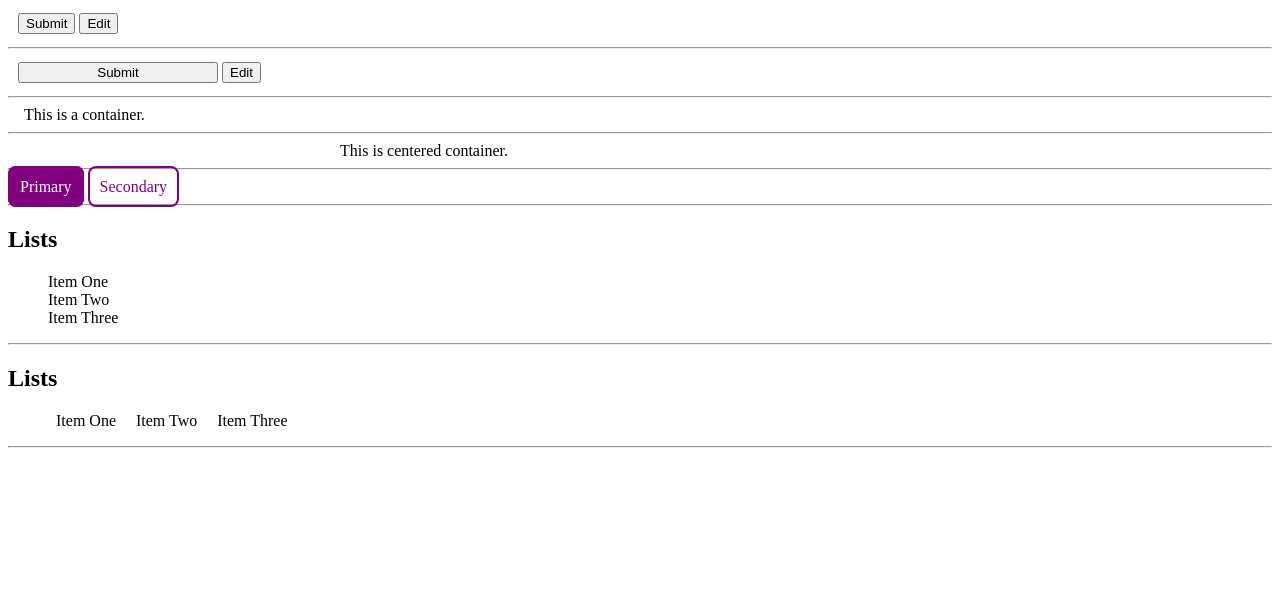
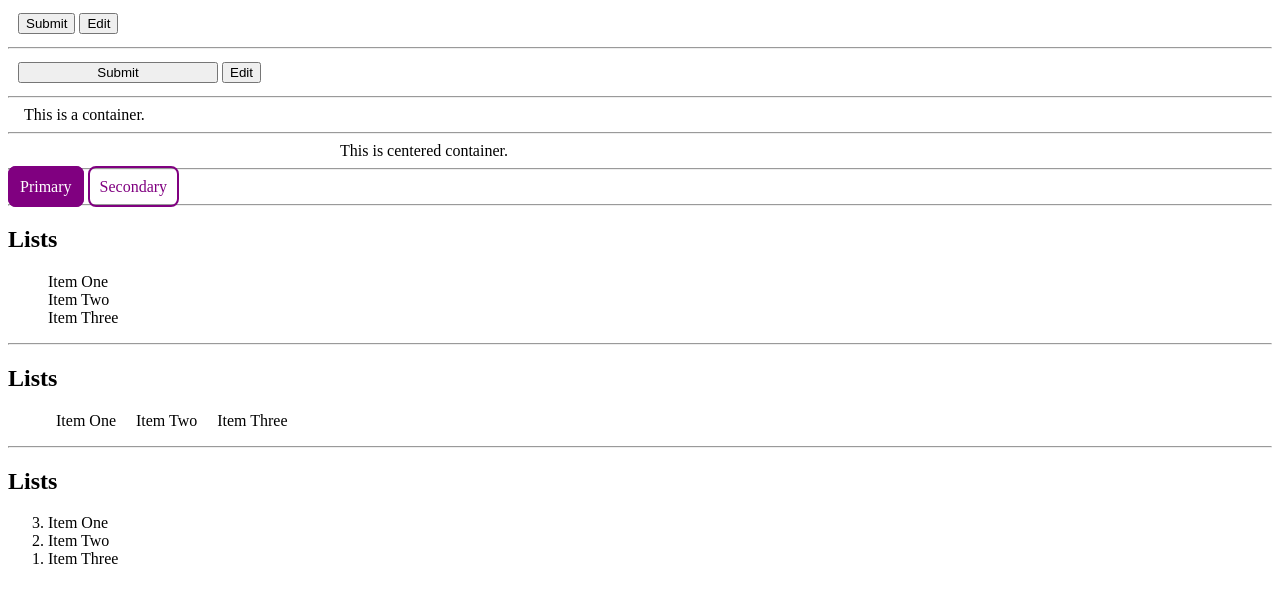
Before and after one commit to Soudip-Panja/SPD, a plain HTML site: page index.html in a window 1280 px wide. Drawn offline with Linux system fonts and the light colour scheme.

Commit message:
feat: reverse list.

```diff
--- a/index.html
+++ b/index.html
@@ -93,5 +93,11 @@
     </ul>
     <hr />
     <!-- Reversering Ordered list -->
+     <h2>Lists</h2>
+    <ol reversed>
+      <li>Item One</li>
+      <li>Item Two</li>
+      <li>Item Three</li>
+    </ol>
   </body>
 </html>
```
